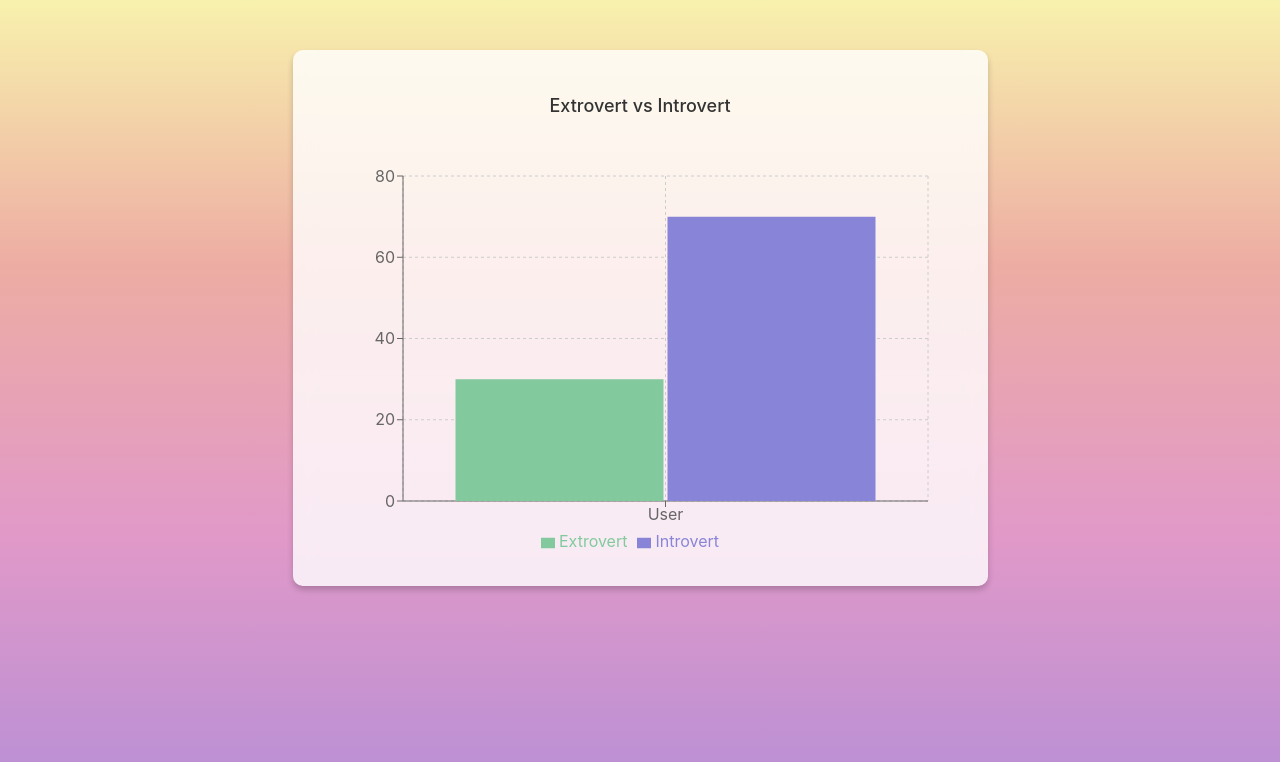
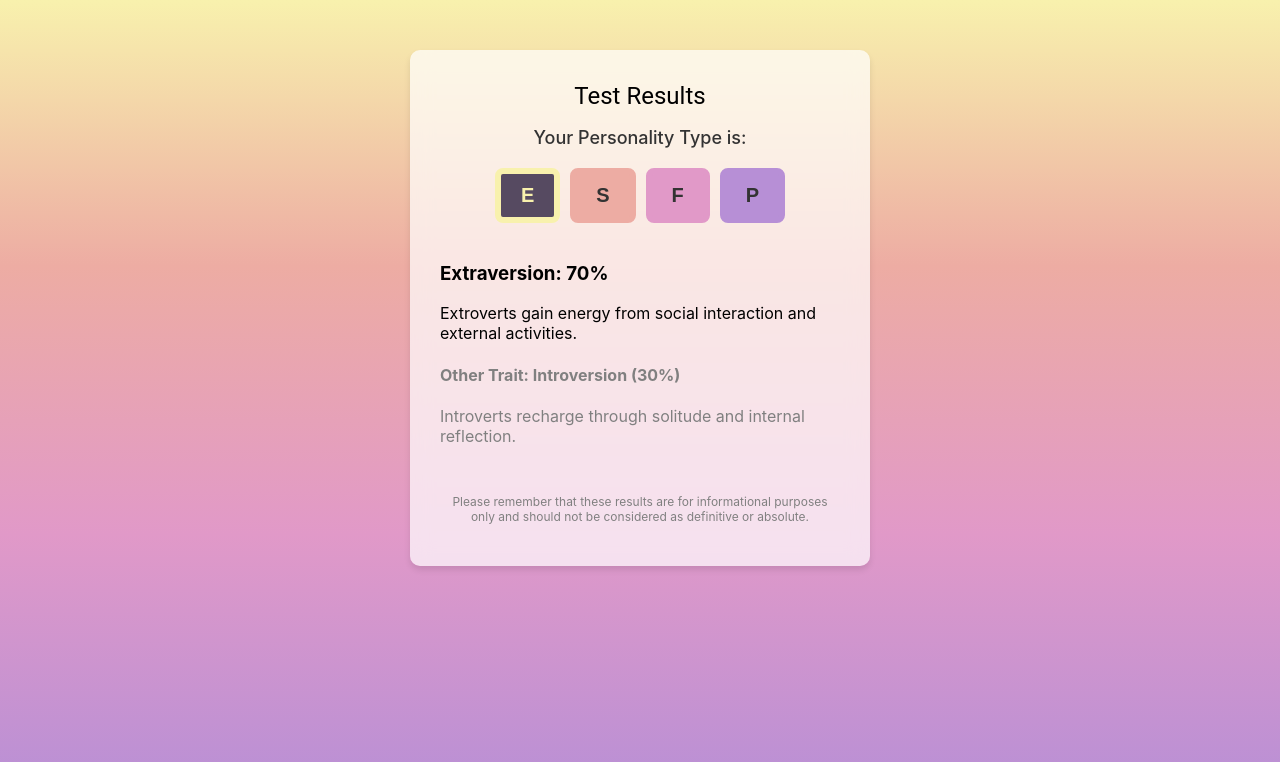
Before and after one commit to RrussellW/forgeaonline, a React (Create React App) app: page /AssessmentResult in a window 1280 px wide. Shown: the top 762 px of the page. Built offline with nearby package versions, Linux system fonts and the light colour scheme; no server answers.

Commit message:
Added gender and semester option in PITest. Added WIDS buttons, descriptions, percentages, and informational description in AssessmentResult

```diff
--- a/src/Components/AssessmentResult/AssessmentResult.css
+++ b/src/Components/AssessmentResult/AssessmentResult.css
@@ -1,20 +1,26 @@
 /* Assessment container styles */
 .assessment-container {
   margin-top: 50px;
-  max-width: 635px;
+  max-width: 400px;
   margin-left: auto;
   margin-right: auto;
   margin-bottom: 50px;
   padding: 30px;
   border-radius: 10px;
-  background-color: rgba(255, 255, 255, 0.8); /* Slightly transparent background */
+  background-color: rgba(255, 255, 255, 0.7); /* Slightly transparent background */
   backdrop-filter: blur(10px); /* Adds a blurred background effect */
-  box-shadow: 0px 4px 6px rgba(0, 0, 0, 0.2); /* Subtle shadow for depth */
+  box-shadow: 0px 4px 6px rgba(0, 0, 0, 0.1); /* Subtle shadow for depth */
   display: flex;
   flex-direction: column;
   align-items: center; /* Centers content horizontally */
   justify-content: center; /* Centers content vertically */
   height: auto; /* Adjusts based on content */
+}
+
+.typographyHeader {
+  font-family: 'Inter', sans-serif;
+  text-align: center;
+  margin-bottom: 0px;
 }
 
 /* Typography styles */
--- a/src/Components/AssessmentResult/AssessmentResult.jsx
+++ b/src/Components/AssessmentResult/AssessmentResult.jsx
@@ -1,56 +1,191 @@
-import React from 'react';
-import { BarChart, Bar, XAxis, YAxis, CartesianGrid, Tooltip, Legend, ResponsiveContainer } from 'recharts';
+import React, { useState } from 'react';
+import { BarChart, Bar, XAxis, YAxis, CartesianGrid, Tooltip, ResponsiveContainer } from 'recharts';
+import { Paper, TextField, Button, Typography, MenuItem, Select, FormControl, InputLabel } from '@mui/material';
 import './AssessmentResult.css'; // Import the CSS file
 
 const AssessmentResult = () => {
-  // Dummy data for a single user
+  // Dummy user data
   const user = {
     email: "1@gmail.com",
-    personalitySummary: "INFJ", // This will determine the percentages
+    personalitySummary: "ESFP", // User's MBTI type
+    percentW: 70, // Extraversion percentage (W = Extraversion)
+    percentI: 75, // Introversion percentage (I = 100 - W)
+    percentP: 55, // Sensing percentage (P = Sensing)
+    percentS: 70, // Intuition percentage (S = 100 - P)
   };
 
-  // Function to calculate extrovert and introvert percentages based on personality type
-  const calculatePersonality = (summary) => {
-    switch (summary) {
-      case "ENFP":
-        return { extrovert: 80, introvert: 20 };
-      case "ESTJ":
-        return { extrovert: 70, introvert: 30 };
-      case "INFJ":
-        return { extrovert: 30, introvert: 70 };
-      case "ISFP":
-        return { extrovert: 20, introvert: 80 };
-      case "ENFJ":
-        return { extrovert: 65, introvert: 35 };
-      default:
-        return { extrovert: 50, introvert: 50 }; // Default case if personalitySummary is unknown
-    }
+  // Trait descriptions
+  const descriptions = {
+    Extraversion: "Extroverts gain energy from social interaction and external activities.",
+    Introversion: "Introverts recharge through solitude and internal reflection.",
+    Sensing: "Sensors focus on facts, details, and the present moment.",
+    Intuition: "Intuitives prioritize patterns, possibilities, and future potential.",
+    Thinking: "Thinkers rely on logic and objective analysis for decisions.",
+    Feeling: "Feelers consider values, emotions, and relationships in decision-making.",
+    Judging: "Judgers prefer organization, structure, and clear plans.",
+    Perceiving: "Perceivers value flexibility, spontaneity, and open-ended options.",
   };
 
-  // Calculate the extrovert and introvert percentages for the current user
-  const { extrovert, introvert } = calculatePersonality(user.personalitySummary);
+  // Trait categories based on personality summary (ESFP)
+  const traitCategories = {
+    E: "Extraversion",
+    I: "Introversion",
+    S: "Sensing",
+    N: "Intuition",
+    T: "Thinking",
+    F: "Feeling",
+    J: "Judging",
+    P: "Perceiving",
+  };
 
-  // Data for the bar chart based on the user's personality
-  const data = [
-    { name: 'User', extrovert, introvert },
-  ];
+  // Calculate dominant and inverse values based on the MBTI type and percentages
+  const calculateTraits = (personalitySummary, percentW, percentI, percentP, percentS) => {
+    let traitData = {};
+
+    personalitySummary.split('').forEach(letter => {
+      switch (letter) {
+        case 'E': // Extraversion
+          traitData.E = {
+            dominant: 'Extraversion',
+            inverse: 'Introversion',
+            value: percentW,
+            inverseValue: 100 - percentW,
+          };
+          break;
+        case 'I': // Introversion
+          traitData.I = {
+            dominant: 'Introversion',
+            inverse: 'Extraversion',
+            value: percentI,
+            inverseValue: 100 - percentI,
+          };
+          break;
+        case 'S': // Sensing
+          traitData.S = {
+            dominant: 'Sensing',
+            inverse: 'Intuition',
+            value: percentP,
+            inverseValue: 100 - percentP,
+          };
+          break;
+        case 'N': // Intuition
+          traitData.N = {
+            dominant: 'Intuition',
+            inverse: 'Sensing',
+            value: percentS,
+            inverseValue: 100 - percentS,
+          };
+          break;
+        case 'T': // Thinking
+          traitData.T = {
+            dominant: 'Thinking',
+            inverse: 'Feeling',
+            value: percentW, // For this case, assume it matches W value
+            inverseValue: 100 - percentW,
+          };
+          break;
+        case 'F': // Feeling
+          traitData.F = {
+            dominant: 'Feeling',
+            inverse: 'Thinking',
+            value: percentI, // For this case, assume it matches I value
+            inverseValue: 100 - percentI,
+          };
+          break;
+        case 'J': // Judging
+          traitData.J = {
+            dominant: 'Judging',
+            inverse: 'Perceiving',
+            value: percentP,
+            inverseValue: 100 - percentP,
+          };
+          break;
+        case 'P': // Perceiving
+          traitData.P = {
+            dominant: 'Perceiving',
+            inverse: 'Judging',
+            value: percentS,
+            inverseValue: 100 - percentS,
+          };
+          break;
+        default:
+          break;
+      }
+    });
+
+    return traitData;
+  };
+
+  // Calculate trait data based on the user's MBTI type and percentages
+  const traitData = calculateTraits(user.personalitySummary, user.percentW, user.percentI, user.percentP, user.percentS);
+
+  // State for the selected letter
+  const [selectedLetter, setSelectedLetter] = useState(user.personalitySummary[0]);
+
+  // Button colors for visual appeal
+  const buttonColors = ['#F8F1AD', '#EDACA3', '#E199C8', '#B78FD6'];
 
   return (
     <div className="assessment-container">
-      <h2 className="chart-title">Extrovert vs Introvert</h2>
-      <div className="chart-container">
+      <Typography variant="h5" className="typographyHeader">
+                    Test Results
+      </Typography>
+      <h2 className="chart-title">Your Personality Type is:</h2>
+
+      {/* Personality Buttons */}
+      <div style={{ display: 'flex', justifyContent: 'center', gap: '10px', marginBottom: '20px' }}>
+        {user.personalitySummary.split('').map((letter, index) => (
+          <button
+            key={letter}
+            onClick={() => setSelectedLetter(letter)}
+            style={{
+              backgroundColor: selectedLetter === letter ? '#564a61' : buttonColors[index % buttonColors.length],
+              color: selectedLetter === letter ? buttonColors[index % buttonColors.length] : '#333',
+              border: `6px solid ${buttonColors[index % buttonColors.length]}`,
+              borderRadius: '8px',
+              padding: '10px 20px',
+              fontWeight: 'bold',
+              cursor: 'pointer',
+              transition: 'all 0.3s ease',
+              fontSize: '20px',
+            }}
+          >
+            {letter}
+          </button>
+        ))}
+      </div>
+
+      {/* Trait Descriptions */}
+      <div style={{ marginBottom: '20px', textAlign: 'left', whiteSpace: 'pre-line' }}>
+        <h3>{traitData[selectedLetter]?.dominant}: {traitData[selectedLetter]?.value}%</h3>
+        <p>{descriptions[traitData[selectedLetter]?.dominant]}</p>
+
+        <h4 style={{ color: 'gray' }}>Other Trait: {traitData[selectedLetter]?.inverse} ({traitData[selectedLetter]?.inverseValue}%)</h4>
+        <p style={{ color: 'gray' }}>{descriptions[traitData[selectedLetter]?.inverse]}</p>
+      </div>
+
+      {/* Chart
+      <div className="chart-container" style={{ height: '300px' }}>
         <ResponsiveContainer width="100%" height="100%">
-          <BarChart data={data} margin={{ top: 20, right: 30, left: 20, bottom: 5 }}>
+          <BarChart
+            data={[
+              { name: traitData[selectedLetter]?.dominant, value: traitData[selectedLetter]?.value },
+              { name: traitData[selectedLetter]?.inverse, value: traitData[selectedLetter]?.inverseValue },
+            ]}
+            margin={{ top: 20, right: 30, left: 20, bottom: 5 }}
+          >
             <CartesianGrid strokeDasharray="3 3" />
             <XAxis dataKey="name" />
             <YAxis />
             <Tooltip />
-            <Legend />
-            <Bar dataKey="extrovert" fill="#82ca9d" name="Extrovert" />
-            <Bar dataKey="introvert" fill="#8884d8" name="Introvert" />
+            <Bar dataKey="value" fill="#82ca9d" />
           </BarChart>
         </ResponsiveContainer>
-      </div>
+      </div> */}
+      {/* Informational Disclaimer */}
+      <p style={{ fontSize: '12px', color: 'gray', textAlign: 'center' }}>
+        Please remember that these results are for informational purposes only and should not be considered as definitive or absolute.
+      </p>
     </div>
   );
 };
```
Also changed, not shown: src/Components/PersonalInformation/PITest.jsx (+38 -0 lines), 1 other file (tests, documents, lock files or other folders).
